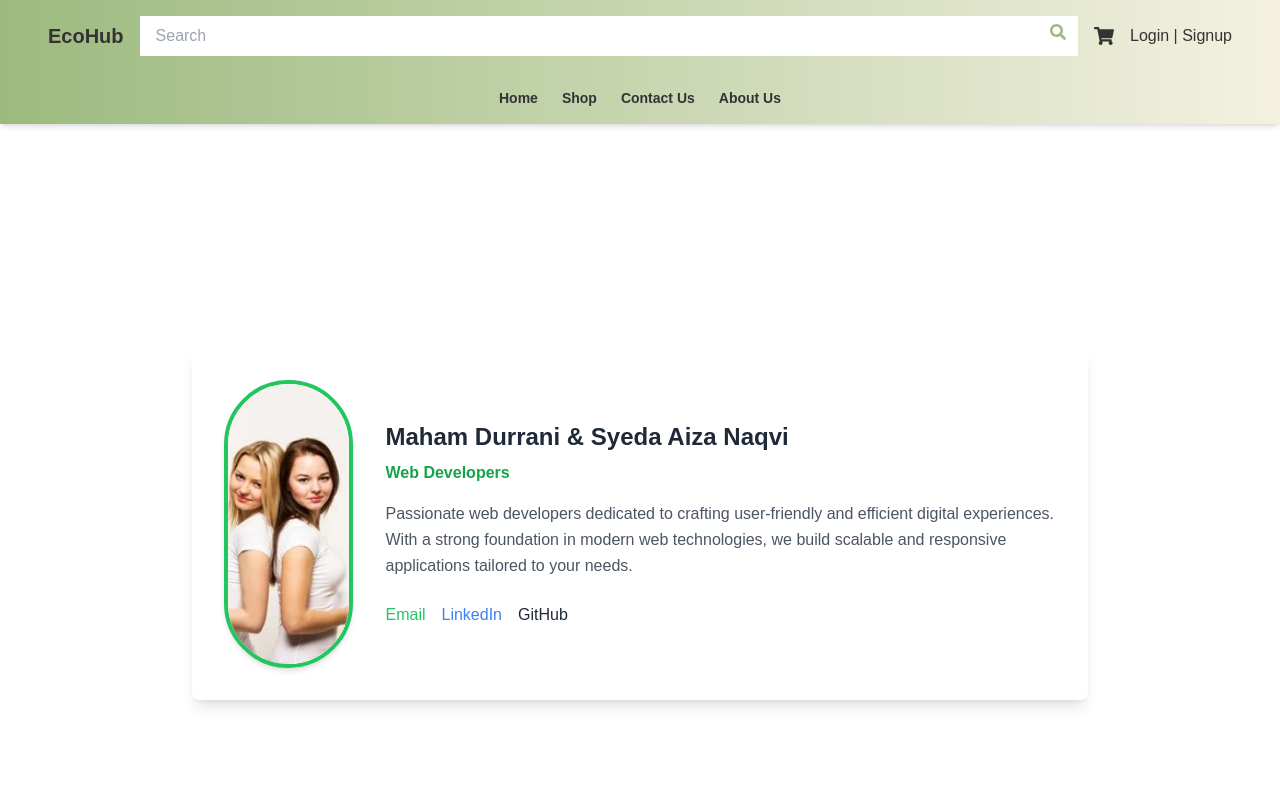
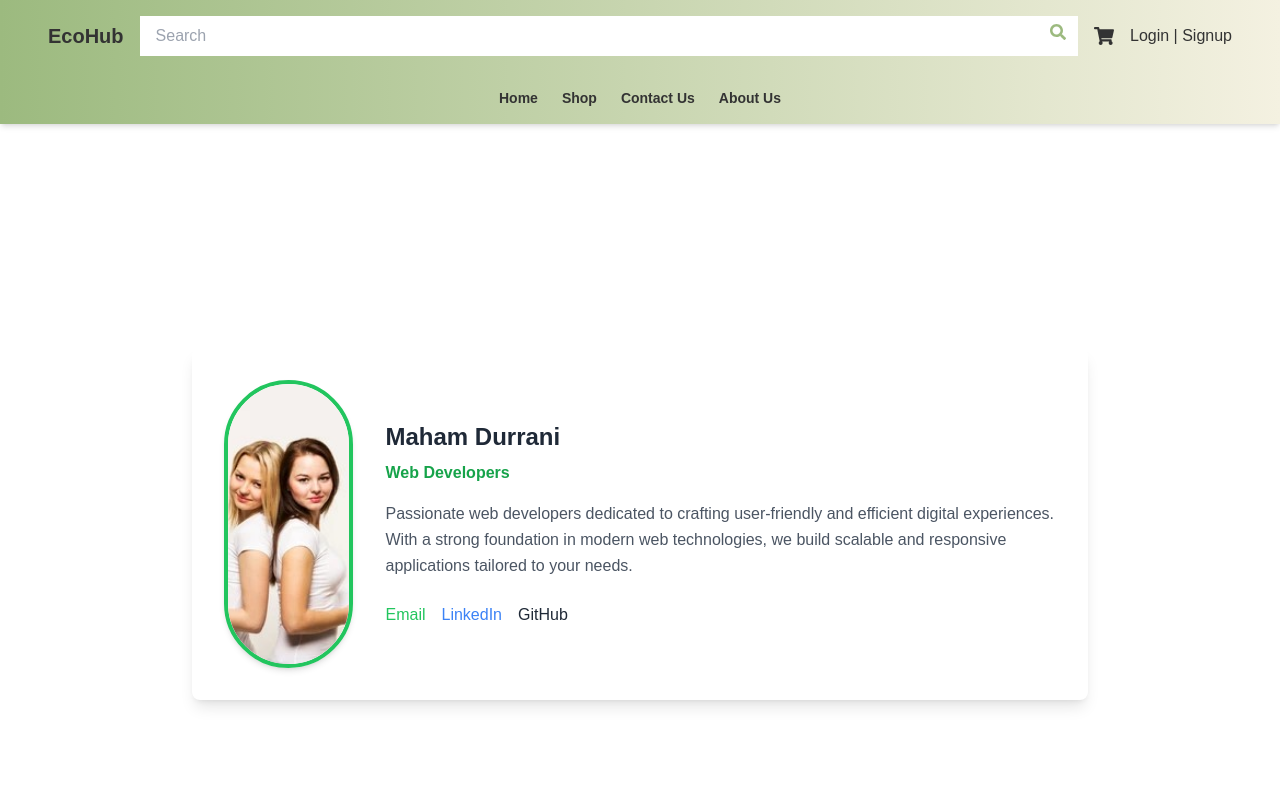
Before and after one commit to mahamnasimdurrani699/EcoHub, a React (Vite) app: page /aboutpage in a window 1280 px wide. Shown: the top 800 px of the page. Built offline with nearby package versions, Linux system fonts and the light colour scheme.

Commit message:
Update AboutPage.jsx

```diff
--- a/src/pages/AboutPage.jsx
+++ b/src/pages/AboutPage.jsx
@@ -18,7 +18,7 @@ const AboutPage = () => {
 
         <div className="mt-6 md:mt-0 md:ml-8 text-center md:text-left">
           <h2 className="text-2xl font-bold text-gray-800">
-            Maham Durrani & Syeda Aiza Naqvi
+            Maham Durrani
           </h2>
           <h4 className="text-green-600 font-semibold mt-2">Web Developers</h4>
           <p className="text-gray-600 mt-4 leading-relaxed">
```
